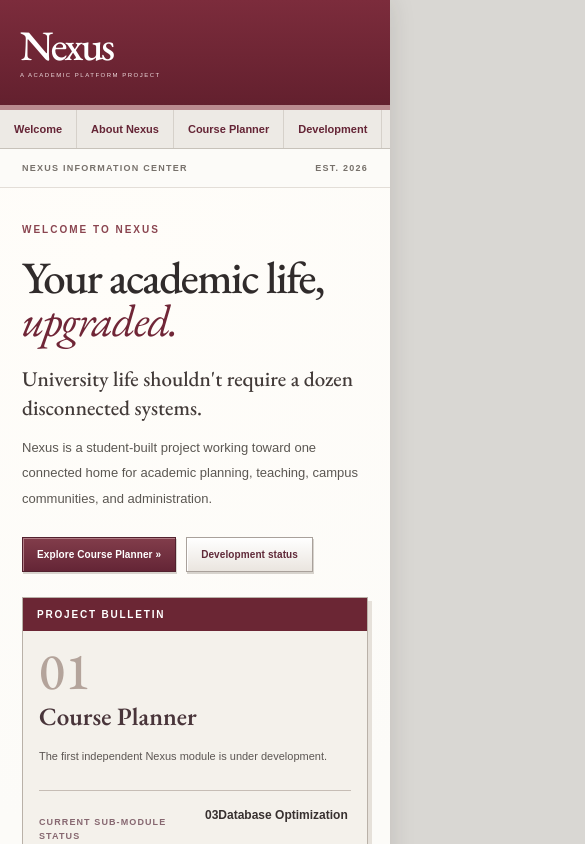
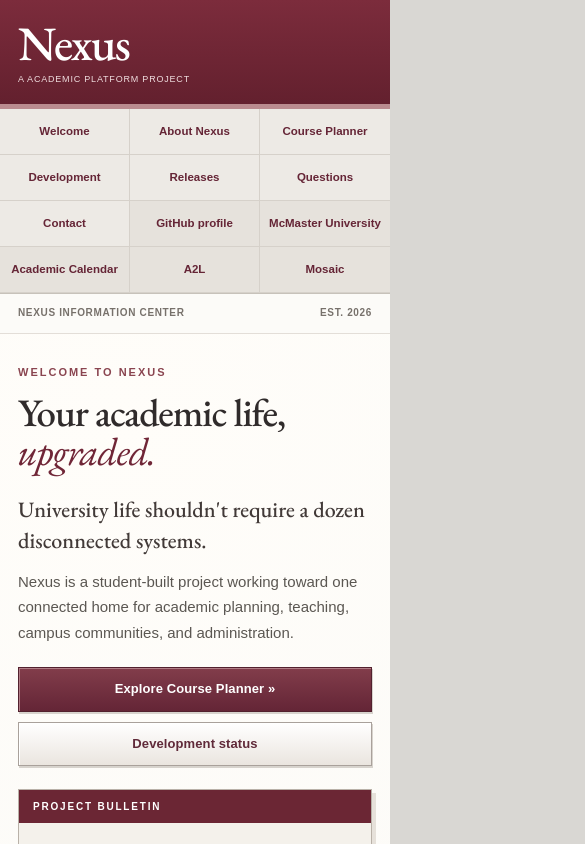
Before and after one commit to Dr0wth/Nexus_Website, a React (Vite) app: page / in a window 390 px wide. Shown: the top 844 px of the page, 585 px wide, since content can reach past the window. Built offline with nearby package versions, Linux system fonts and the light colour scheme.

Commit message:
mobile horizontal overflow fix

```diff
--- a/src/styles.css
+++ b/src/styles.css
@@ -161,3 +161,224 @@ main { min-width: 0; }
   .footer span,.footer a { display:block; margin:0 0 8px; }
 }
 @media (prefers-reduced-motion: reduce) { :root { scroll-behavior:auto; } }
+:root {
+  -webkit-text-size-adjust: 100%;
+  text-size-adjust: 100%;
+}
+
+@media (max-width: 760px) {
+  .site-shell {
+    width: 100%;
+    max-width: 100%;
+  }
+
+  .masthead-inner {
+    min-height: 100px;
+    padding: 19px 18px;
+    justify-content: flex-start;
+  }
+
+  .masthead-brand,
+  .masthead-wordmark { min-width: 0; }
+
+  .wordmark {
+    font-size: 52px;
+    line-height: 1;
+    letter-spacing: -1.8px;
+  }
+
+  .wordmark-caption {
+    font-size: 10px;
+    line-height: 1.35;
+    letter-spacing: 1px;
+    padding-top: 6px;
+  }
+
+  /* On phones, all twelve links remain visible instead of 1000px of horizontal scrolling. */
+  .site-navigation {
+    display: grid;
+    grid-template-columns: repeat(3, minmax(0, 1fr));
+    align-items: stretch;
+    overflow: visible;
+    white-space: normal;
+    padding: 0;
+    border-right: 0;
+  }
+
+  .nav-item {
+    display: flex;
+    justify-content: center;
+    align-items: center;
+    min-width: 0;
+    min-height: 46px;
+    padding: 9px 7px;
+    font-size: 12px;
+    line-height: 1.3;
+    text-align: center;
+    overflow-wrap: anywhere;
+    border: 0;
+    border-right: 1px solid #d6d1ca;
+    border-bottom: 1px solid #d6d1ca;
+  }
+
+  .nav-item:nth-of-type(3n) { border-right: 0; }
+  .nav-item:nth-of-type(n+8) { background: #e6e2dc; }
+
+  .utility-line {
+    padding: 12px 18px;
+    gap: 10px;
+    font-size: 10px;
+    line-height: 1.45;
+    letter-spacing: .65px;
+  }
+
+  .hero {
+    padding: 32px 18px 37px;
+    gap: 23px;
+  }
+
+  .hero-kicker {
+    font-size: 11px;
+    margin-bottom: 15px;
+  }
+
+  .hero h1 {
+    font-size: clamp(37px, 10vw, 49px);
+    line-height: 1.02;
+    letter-spacing: -1.1px;
+    overflow-wrap: normal;
+  }
+
+  .hero-lead {
+    font-size: 22px;
+    line-height: 1.38;
+  }
+
+  .hero-copy,
+  .two-col-text p,
+  .section-intro,
+  .contact-section p {
+    font-size: 15px;
+    line-height: 1.7;
+  }
+
+  .hero-actions { gap: 10px; margin-top: 22px; }
+
+  .classic-button {
+    font-size: 13px;
+    line-height: 1.4;
+    min-height: 44px;
+    padding: 12px 14px;
+    text-align: center;
+  }
+
+  .bulletin-content { display: block; padding: 19px 18px 17px; }
+  .bulletin-number { font-size: 44px; }
+  .bulletin-content h3 { font-size: 27px; }
+  .bulletin-content p { font-size: 14px; line-height: 1.55; }
+  .bulletin-content .bulletin-field {
+    font-size: 11px;
+    line-height: 1.4;
+    margin: 15px 0 4px;
+  }
+  .bulletin-content .bulletin-value {
+    font-size: 15px;
+    line-height: 1.5;
+    margin: 0;
+    overflow-wrap: anywhere;
+  }
+  .bulletin-content .bulletin-footnote { font-size: 12px; }
+
+  .content-wrap { padding: 0 18px 38px; }
+  .intro-note { font-size: 14px; line-height: 1.6; }
+  .content-section { padding: 34px 0 36px; }
+  .eyebrow { font-size: 11px; }
+  .section-heading h2 { font-size: clamp(30px, 7.5vw, 39px); }
+  .feature-item { padding: 20px 18px; }
+  .feature-item h3 { font-size: 25px; }
+  .feature-item p { font-size: 14px; line-height: 1.65; }
+  .fineprint { font-size: 12px; }
+
+  .roadmap-row {
+    grid-template-columns: 27px minmax(0, 1fr);
+    gap: 7px 10px;
+    padding: 14px 12px;
+  }
+  .roadmap-step { font-size: 19px; }
+  .roadmap-label { font-size: 14px; line-height: 1.5; overflow-wrap: anywhere; }
+  .roadmap-state { grid-column: 2; font-size: 11px; white-space: normal; }
+
+  .release-box {
+    display: grid;
+    grid-template-columns: 42px minmax(0, 1fr);
+    align-items: start;
+    gap: 12px 14px;
+    padding: 18px 15px;
+  }
+  .release-icon { width: 42px; height: 42px; }
+  .release-details { min-width: 0; }
+  .release-details h3 { font-size: 25px; overflow-wrap: anywhere; }
+  .release-details p { font-size: 14px; line-height: 1.6; }
+  .release-note { font-size: 12px; line-height: 1.5; }
+  .release-tag {
+    grid-column: 2;
+    justify-self: start;
+    margin: 0;
+    font-size: 11px;
+  }
+  .release-box > .classic-button { grid-column: 2; justify-self: start; }
+
+  .faq-list summary { font-size: 15px; padding: 18px 0; }
+  .faq-list p { font-size: 14px; line-height: 1.65; }
+
+  .footer { padding: 23px 18px; font-size: 11px; line-height: 1.7; }
+}
+
+@media (max-width: 420px) {
+  .wordmark { font-size: 48px; }
+  .wordmark-caption { font-size: 9px; letter-spacing: .8px; }
+  .nav-item { padding: 9px 5px; font-size: 11.5px; }
+  .hero-actions { display: grid; grid-template-columns: minmax(0, 1fr); }
+  .hero-actions .classic-button { width: 100%; }
+}
+
+/* Prevent the document from scrolling sideways */
+html,
+body,
+#root {
+  width: 100%;
+  max-width: 100%;
+  overflow-x: clip;
+  overscroll-behavior-x: none;
+}
+
+/* Keep the website within the viewport */
+.site-shell {
+  width: 100%;
+  overflow-x: clip;
+}
+
+/* Mobile-specific layout constraints */
+@media (max-width: 760px) {
+  .site-shell {
+    width: 100%;
+    max-width: 100%;
+    margin: 0;
+    border: 0;
+    box-shadow: none;
+  }
+
+  .site-body,
+  main {
+    min-width: 0;
+    max-width: 100%;
+  }
+
+  /* Navigation may scroll without moving the page */
+  .site-navigation {
+    width: 100%;
+    max-width: 100%;
+    overflow-x: auto;
+    overscroll-behavior-x: contain;
+  }
+}
```
